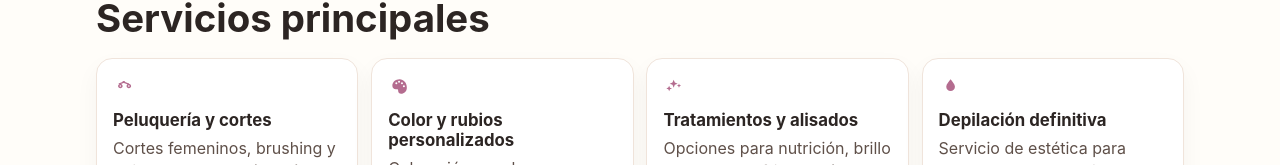
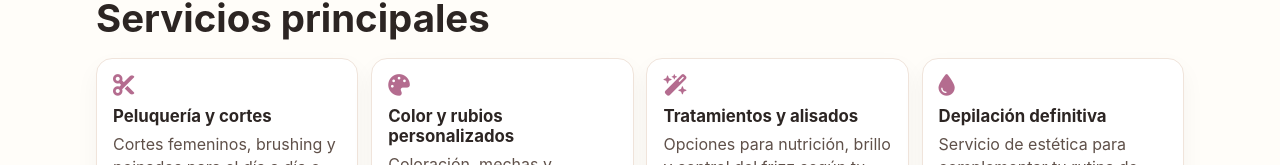
Before and after one commit to walterdif20/beautystudio, a React (Vite) app in the folder react/: page / in a window 1280 px wide. Shown: the part 725-890 px from the top of the page. Built offline with nearby package versions, Linux system fonts and the light colour scheme.

Commit message:
Use Font Awesome icons for service cards

```diff
--- a/react/index.html
+++ b/react/index.html
@@ -4,6 +4,7 @@
     <meta charset="UTF-8" />
     <link rel="icon" type="image/svg+xml" href="/favicon.svg" />
     <meta name="viewport" content="width=device-width, initial-scale=1.0" />
+    <link rel="stylesheet" href="https://cdnjs.cloudflare.com/ajax/libs/font-awesome/6.7.2/css/all.min.css" integrity="sha512-Evv84Mr4kqVGRNSgIGL/F/aIDqQb7xQ2vcrdIwxfjThSH8CSR7PBEakCr51Ck+w+/U6swU2Im1vVX0SVk9ABhg==" crossorigin="anonymous" referrerpolicy="no-referrer" />
     <title>Julieta Vega Estilista & Beauty Studio en Necochea | Peluquería, color y estética</title>
     <meta name="description" content="Reservá tu turno en Julieta Vega Estilista & Beauty Studio, salón de belleza en Necochea con peluquería, coloración, balayage, tratamientos capilares, depilación, manos y pies, y pestañas." />
     <meta name="keywords" content="Julieta Vega Estilista, Julieta Vega Beauty Studio, peluquería en Necochea, estilista en Necochea, colorista en Necochea, balayage Necochea, rubios personalizados Necochea, mechas Necochea, alisados Necochea, tratamientos capilares Necochea, depilación definitiva Necochea, manos y pies Necochea, pestañas Necochea, salón de belleza Necochea, centro de estética Necochea" />
--- a/react/src/App.css
+++ b/react/src/App.css
@@ -17,7 +17,7 @@ h1{font-size:clamp(2rem,6vw,4rem);line-height:1.04;margin:.6rem 0 1rem}.lead{fon
 .btn:hover{transform:translateY(-1px);box-shadow:0 10px 24px #b88f5840}.btn-ghost{background:#fff;color:var(--ink)}.btn-small{padding:.55rem .8rem;font-size:.9rem}
 .trust{display:grid;grid-template-columns:repeat(2,minmax(0,1fr));gap:.65rem;margin:.3rem 0 2.3rem}.trust p{margin:0;background:var(--nude);border:1px solid #eddccf;padding:.8rem;border-radius:.75rem;font-size:.92rem}
 .section{padding:2.6rem 0}h2{font-size:clamp(1.5rem,3.4vw,2.4rem);margin:0 0 1.1rem}
-.cards{display:grid;grid-template-columns:repeat(auto-fit,minmax(210px,1fr));gap:.8rem}.cards article{background:#fff;border:1px solid #f0e4db;border-radius:1rem;padding:1rem;box-shadow:0 10px 24px #2f29270b;transition:.25s transform}.cards article:hover{transform:translateY(-3px)}.service-icon{width:1.45rem;height:1.45rem;display:inline-block;margin-bottom:.45rem;fill:#b46c8f}.cards h3{margin:0 0 .45rem;font-size:1.05rem}.cards p{margin:0;color:var(--muted);line-height:1.45}
+.cards{display:grid;grid-template-columns:repeat(auto-fit,minmax(210px,1fr));gap:.8rem}.cards article{background:#fff;border:1px solid #f0e4db;border-radius:1rem;padding:1rem;box-shadow:0 10px 24px #2f29270b;transition:.25s transform}.cards article:hover{transform:translateY(-3px)}.service-icon{font-size:1.35rem;display:inline-block;margin-bottom:.55rem;color:#b46c8f}.cards h3{margin:0 0 .45rem;font-size:1.05rem}.cards p{margin:0;color:var(--muted);line-height:1.45}
 .editorial{display:grid;grid-template-columns:1.2fr 1fr;gap:1rem;align-items:center;background:linear-gradient(120deg,#fff,#fcf5f8 45%,#fdf6ef);padding:2rem;border:1px solid #f2e6dc;border-radius:1rem}
 .visual{border-radius:1rem;background:linear-gradient(130deg,#fff,#f7eaf1 50%,#f2dccd);min-height:250px;position:relative;overflow:hidden}.visual span{position:absolute;border-radius:999px}.visual span:nth-child(1){width:150px;height:150px;background:#d4b18466;top:18px;left:15px}.visual span:nth-child(2){width:180px;height:180px;background:#cf9caa44;right:22px;bottom:18px}.visual span:nth-child(3){width:88px;height:88px;background:#fff;top:50%;left:50%;transform:translate(-50%,-50%)}
 .process ol{list-style:none;padding:0;display:grid;gap:.65rem}.process li{padding:.8rem 1rem;background:#fff;border-left:4px solid var(--champ);border-radius:.6rem}
--- a/react/src/App.jsx
+++ b/react/src/App.jsx
@@ -4,12 +4,12 @@ const whatsappUrl =
   'https://wa.me/5492262598259?text=Hola%20Julieta%2C%20quiero%20consultar%20por%20un%20turno%20en%20Beauty%20Studio.'
 
 const services = [
-  { icon: 'scissors', title: 'Peluquería y cortes', text: 'Cortes femeninos, brushing y peinados para el día a día o eventos.' },
-  { icon: 'palette', title: 'Color y rubios personalizados', text: 'Coloración, mechas y balayage con diagnóstico previo para cuidar la fibra capilar.' },
-  { icon: 'sparkles', title: 'Tratamientos y alisados', text: 'Opciones para nutrición, brillo y control del frizz según tu tipo de cabello.' },
-  { icon: 'droplet', title: 'Depilación definitiva', text: 'Servicio de estética para complementar tu rutina de cuidado personal.' },
-  { icon: 'handSparkles', title: 'Manos y pies', text: 'Beauty integral para resolver tu look completo en una sola visita.' },
-  { icon: 'eye', title: 'Pestañas y mirada', text: 'Servicios para realzar la mirada con acabado prolijo y natural.' },
+  { icon: 'fa-solid fa-scissors', title: 'Peluquería y cortes', text: 'Cortes femeninos, brushing y peinados para el día a día o eventos.' },
+  { icon: 'fa-solid fa-palette', title: 'Color y rubios personalizados', text: 'Coloración, mechas y balayage con diagnóstico previo para cuidar la fibra capilar.' },
+  { icon: 'fa-solid fa-wand-magic-sparkles', title: 'Tratamientos y alisados', text: 'Opciones para nutrición, brillo y control del frizz según tu tipo de cabello.' },
+  { icon: 'fa-solid fa-droplet', title: 'Depilación definitiva', text: 'Servicio de estética para complementar tu rutina de cuidado personal.' },
+  { icon: 'fa-solid fa-hand-sparkles', title: 'Manos y pies', text: 'Beauty integral para resolver tu look completo en una sola visita.' },
+  { icon: 'fa-regular fa-eye', title: 'Pestañas y mirada', text: 'Servicios para realzar la mirada con acabado prolijo y natural.' },
 ]
 
 const portfolioImages = [1, 2, 3, 4, 5, 6]
@@ -23,16 +23,7 @@ const faqs = [
 ]
 
 function ServiceIcon({ name }) {
-  const icons = {
-    scissors: <path d="M40.6 73.4c-6.9 0-12.6-5.7-12.6-12.6S33.7 48.2 40.6 48.2s12.6 5.7 12.6 12.6-5.7 12.6-12.6 12.6zm0-17.2a4.6 4.6 0 1 0 0 9.2 4.6 4.6 0 0 0 0-9.2zm46.8 17.2c-6.9 0-12.6-5.7-12.6-12.6S80.5 48.2 87.4 48.2s12.6 5.7 12.6 12.6-5.7 12.6-12.6 12.6zm0-17.2a4.6 4.6 0 1 0 0 9.2 4.6 4.6 0 0 0 0-9.2zM36.2 52.5 30 46.3 63.5 34l6 6L36.2 52.5zm46.3 0L49.2 40l6-6 33.5 12.3-6.2 6.2z" />,
-    palette: <path d="M64 24c-22.1 0-40 15.7-40 35.1 0 10.8 8.5 19.5 19.1 19.5h7.4c3 0 5.4 2.5 5.4 5.6v2.2c0 9.3 7.4 16.8 16.4 16.8 17.3 0 31.7-14.3 31.7-33.3C104 44 86.1 24 64 24zm-18 27.7a5.5 5.5 0 1 1 0-11 5.5 5.5 0 0 1 0 11zm15-9.3a5.5 5.5 0 1 1 0-11 5.5 5.5 0 0 1 0 11zm16.2 9.3a5.5 5.5 0 1 1 0-11 5.5 5.5 0 0 1 0 11zm10.6 16.1a5.5 5.5 0 1 1 0-11 5.5 5.5 0 0 1 0 11z" />,
-    sparkles: <path d="m58.8 26 6.4 15.5L80.8 48l-15.6 6.5L58.8 70l-6.4-15.5L36.8 48l15.6-6.5L58.8 26zm29.5 21.2 3.3 8.1 8.1 3.3-8.1 3.3-3.3 8.1-3.3-8.1-8.1-3.3 8.1-3.3 3.3-8.1zM34 58.8l4.6 11.2L49.8 74l-11.2 4.6L34 89.8l-4.6-11.2L18.2 74l11.2-4.6L34 58.8z" />,
-    droplet: <path d="M64 24c9.2 12.3 24 27.5 24 41.2 0 13.2-10.7 23.8-24 23.8s-24-10.7-24-23.8C40 51.5 54.8 36.3 64 24zm0 54.5c7.4 0 13.3-5.9 13.3-13.3 0-2.2 1.8-4 4-4s4 1.8 4 4c0 11.8-9.6 21.3-21.3 21.3-2.2 0-4-1.8-4-4s1.8-4 4-4z" />,
-    handSparkles: <path d="M30 56.5c0-2.8 2.2-5 5-5s5 2.2 5 5v11h2V44.8c0-2.8 2.2-5 5-5s5 2.2 5 5v16h2v-14c0-2.8 2.2-5 5-5s5 2.2 5 5v14h2v-10c0-2.8 2.2-5 5-5s5 2.2 5 5V72c0 14.4-11.6 26-26 26-10.6 0-20.1-6.5-24-16.5L30 68.6V56.5zm54.2-26.3 2.6 6.4 6.4 2.6-6.4 2.6-2.6 6.4-2.6-6.4-6.4-2.6 6.4-2.6 2.6-6.4z" />,
-    eye: <path d="M64 35c22.7 0 35.8 19 39.3 24.8.9 1.5.9 3.4 0 4.9C99.8 70.5 86.7 89.5 64 89.5S28.2 70.5 24.7 64.7a4.6 4.6 0 0 1 0-4.9C28.2 54 41.3 35 64 35zm0 42.5c11.3 0 20.5-9.2 20.5-20.5S75.3 36.5 64 36.5 43.5 45.7 43.5 57 52.7 77.5 64 77.5zm0-32.5A12 12 0 1 1 64 69a12 12 0 0 1 0-24z" />,
-  }
-
-  return <svg className="service-icon" viewBox="0 0 128 128" aria-hidden="true" focusable="false">{icons[name]}</svg>
+  return <i className={`service-icon ${name}`} aria-hidden="true" />
 }
 
 function App() {
```
